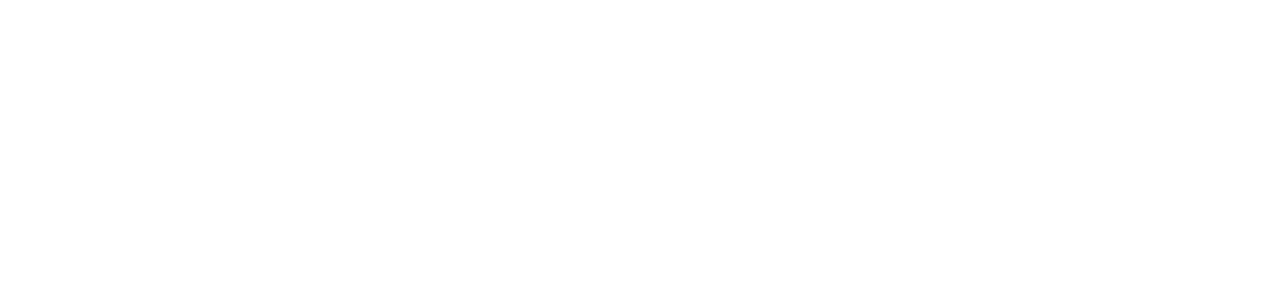
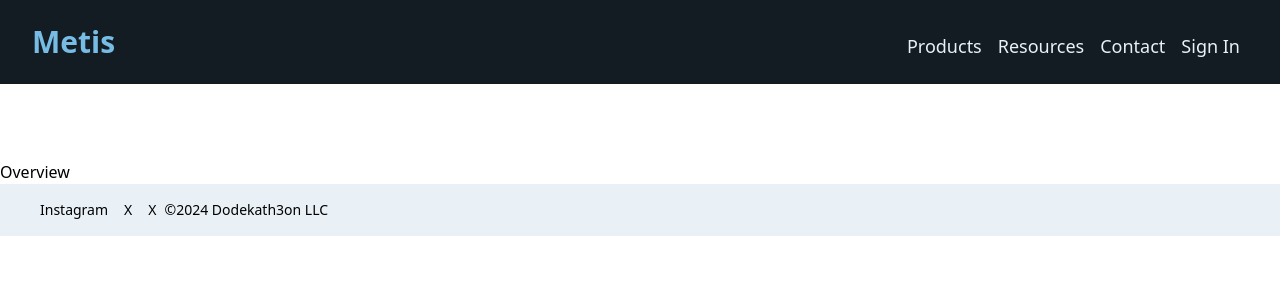
Before and after one commit to Dodekath3on/metis, a React (Vite) app: page /overview in a window 1280 px wide. Before the commit this address had no page. Shown: the top 300 px of the page. Built offline with nearby package versions, Linux system fonts and the light colour scheme.

Commit message:
updated forms and routes

```diff
--- a/src/App.jsx
+++ b/src/App.jsx
@@ -6,6 +6,7 @@
 import Products from './pages/general/Products'
 import SignIn from './pages/general/SignIn'
 import { BrowserRouter, Routes, Route } from 'react-router-dom'
+import Overview from './pages/signed_in/Overview'
 
 function App() {
 
@@ -18,7 +19,12 @@
           <Route path='/resources' element={ <Resources /> }/>
           <Route path='/products' element={ <Products /> }/>
           <Route path='/sign_in' element={ <SignIn /> }/>
+
+          {/* TODO: Make sure that user is signed in to access these pages */}
+          <Route path='/overview' element={ <Overview /> }/>
+
           {/* TODO: Other routes here */}
+
         </Route>
       </Routes>
     </BrowserRouter>
--- a/src/components/consts/navConsts.jsx
+++ b/src/components/consts/navConsts.jsx
@@ -11,4 +11,8 @@
     href: '/contact',
     name: 'Contact'
   },
+  {
+    href: '/sign_in',
+    name: 'Sign In'
+  },
 ]
--- a/src/components/forms/ContactForm.jsx
+++ b/src/components/forms/ContactForm.jsx
@@ -1,9 +1,18 @@
 import React from 'react'
+import { useNavigate } from 'react-router-dom'
 
 function ContactForm() {
+
+  const navigate = useNavigate()
+
+  const handleSubmit = e => {
+    e.preventDefault()
+    navigate('/')
+  }
+
   return (
     <>
-      <form className='bg-secondary text-primary shadow-md rounded px-8 pt-8 pb-12'>
+      <form onSubmit={ handleSubmit } className='bg-secondary text-primary shadow-md rounded px-8 pt-8 pb-12'>
         <h2 className='text-2xl pb-4'>Reach our team</h2>
         <div className='px-4'>
           <label className='block' htmlFor="first_name">First Name <p className='inline text-red-400'>*</p></label>
@@ -16,6 +25,7 @@
           <input className='block shadow border rounded w-3/4 px-2 py-2 mb-2' placeholder='Mr. Manager' type="email" />
           <label className='block' htmlFor="last_name">What can we help you with? <p className='inline text-red-400'>*</p></label>
           <input className='block shadow border rounded w-3/4 px-2 pt-2 pb-20 mb-2' placeholder='Tell us about your quesiton here...' type="text" />
+          <button className='bg-accent text-primary font-bold px-5 py-2 rounded-full'>Sign In</button>
         </div>
       </form>
       <p className='text-center text-xs text-secondary pt-2'>&copy;2024 Dodekath3on LLC. All rights reserved.</p>
--- a/src/components/forms/SignInForm.jsx
+++ b/src/components/forms/SignInForm.jsx
@@ -1,9 +1,18 @@
 import React from 'react'
+import { useNavigate } from 'react-router-dom'
 
 function SignInForm() {
+
+  const navigate = useNavigate()
+
+  const handleSubmit = e => {
+    e.preventDefault()
+    navigate('/overview')
+  }
+
   return (
     <>
-      <form className='text-secondary shadow-md rounded-xl px-2 py-4'>
+      <form onSubmit={ handleSubmit } className='text-secondary shadow-md rounded-xl px-2 py-4 '>
         <div className='px-2'>
           <label className='block font-semibold pl-[10%]' htmlFor="first_name">Email address</label>
           <input className='block text-primary shadow appearance-none border rounded w-3/4 px-2 py-2 mx-[10%] mb-2' placeholder='name@email.com' type="email" />
--- a/src/components/navigation/NavDesktop.jsx
+++ b/src/components/navigation/NavDesktop.jsx
@@ -10,7 +10,7 @@
           return (
             <li>
               {/* TODO: Add hover to secondary color */}
-              <Link to={ nav.href } className='px-2 text-xl font-semibold text-secondary'>{ nav.name }</Link>
+              <Link to={ nav.href } className='px-2 text-lg text-secondary'>{ nav.name }</Link>
             </li>
         )})}
       </ul>
--- /dev/null
+++ b/src/pages/signed_in/Overview.jsx
@@ -0,0 +1,9 @@
+import React from 'react'
+
+function Overview() {
+  return (
+    <div className='pt-40'>Overview</div>
+  )
+}
+
+export default Overview
```
